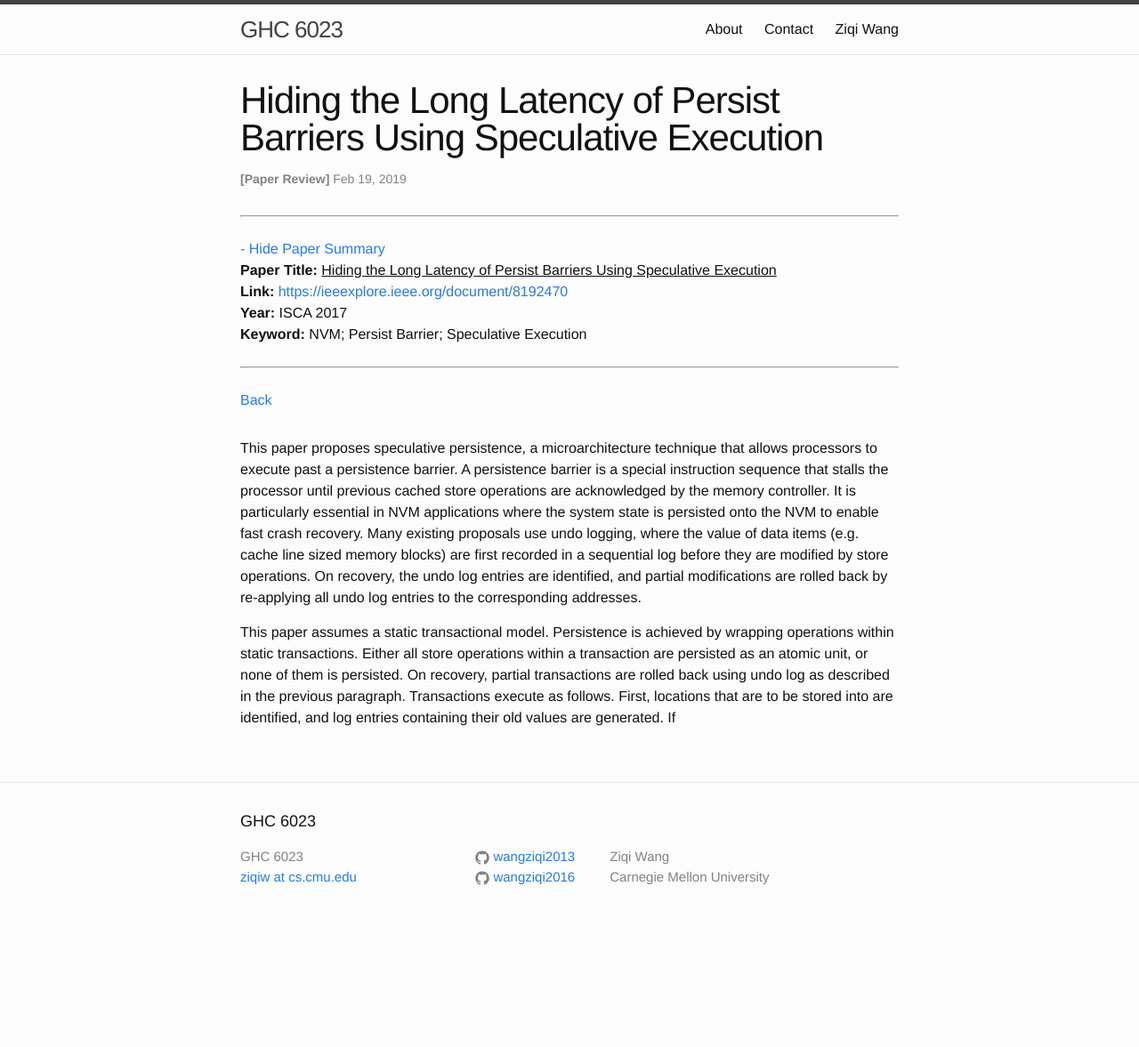
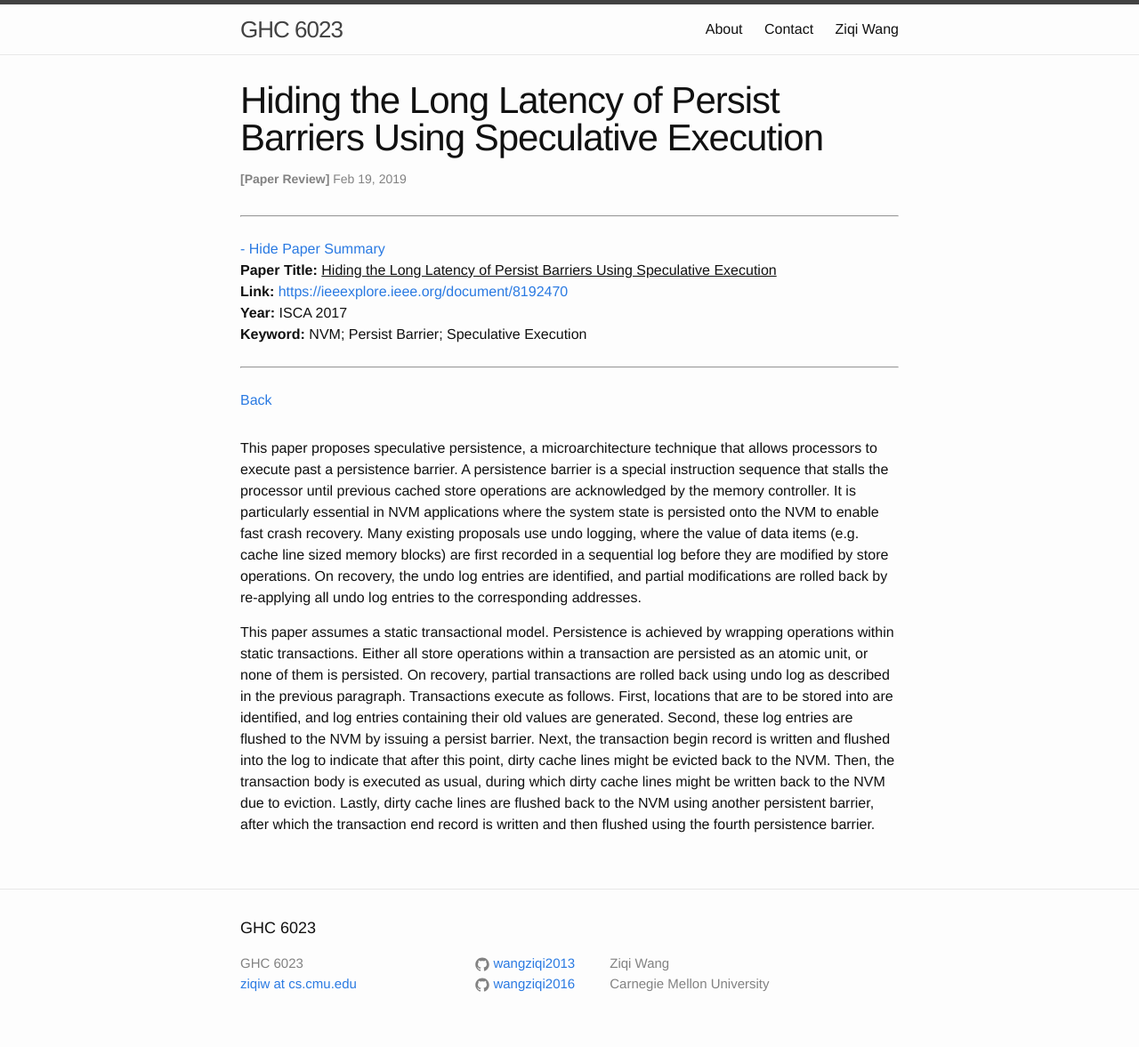
Before and after one commit to wangziqi2013/wangziqi2013.github.io, a Jekyll site: the page built from _posts/2019-02-19-Hiding-the-Long-Latency-of-Persist-Barrier-Using-Speculative-Exec.markdown, in a window 1280 px wide. Shown: the whole page at 89% size. Built offline with Jekyll 4.4.1, drawn with Linux system fonts in a browser that asks for light colours; before the commit the page ends 1057 px from its top, so only the background shows below that.

Commit message:
Finish transaction model

```diff
--- a/_posts/2019-02-19-Hiding-the-Long-Latency-of-Persist-Barrier-Using-Speculative-Exec.markdown
+++ b/_posts/2019-02-19-Hiding-the-Long-Latency-of-Persist-Barrier-Using-Speculative-Exec.markdown
@@ -24,4 +24,9 @@ are rolled back by re-applying all undo log entries to the corresponding address
 This paper assumes a static transactional model. Persistence is achieved by wrapping operations within static transactions.
 Either all store operations within a transaction are persisted as an atomic unit, or none of them is persisted. On recovery,
 partial transactions are rolled back using undo log as described in the previous paragraph. Transactions execute as follows.
-First, locations that are to be stored into are identified, and log entries containing their old values are generated. If
+First, locations that are to be stored into are identified, and log entries containing their old values are generated.
+Second, these log entries are flushed to the NVM by issuing a persist barrier. Next, the transaction begin record is written
+and flushed into the log to indicate that after this point, dirty cache lines might be evicted back to the NVM. Then, the
+transaction body is executed as usual, during which dirty cache lines might be written back to the NVM due to eviction.
+Lastly, dirty cache lines are flushed back to the NVM using another persistent barrier, after which the transaction end
+record is written and then flushed using the fourth persistence barrier.
```
